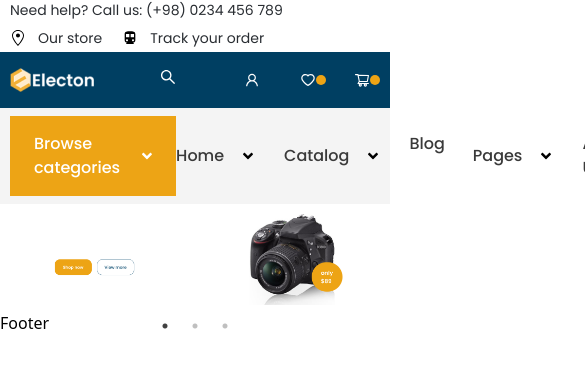
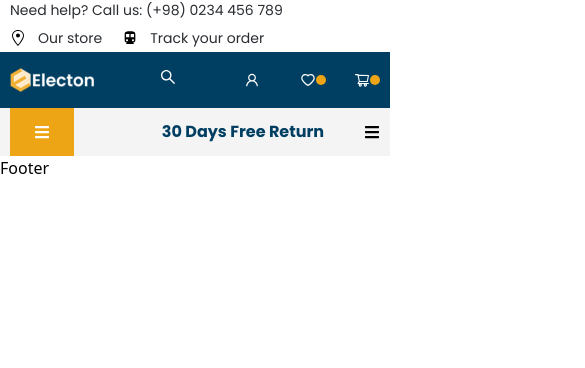
Before and after one commit to sohelrana3/Electon-E-commerce-website, a React (Create React App) app: page / in a window 390 px wide. Shown: the top 368 px of the page, 585 px wide, since content can reach past the window. Built offline with nearby package versions, Linux system fonts and the light colour scheme.

Commit message:
nabvar respons ok

```diff
--- a/src/components/Navbar.js
+++ b/src/components/Navbar.js
@@ -2,7 +2,7 @@ import React, { useState } from 'react'
 import Container from './leyouts/Container'
 import Flex from './leyouts/Flex'
 import List from './leyouts/List'
-import {FaAngleDown} from 'react-icons/fa'
+import {FaAngleDown, FaBars} from 'react-icons/fa'
 import Listitem from './leyouts/Listitem'
 
 
@@ -11,6 +11,7 @@ const Navbar = () => {
   let [home, sethome] = useState(false)
   let [Catalog, setCatalog] = useState(false)
   let [Pages, setPages] = useState(false)
+  let [navbar, setnavbar] = useState(false)
   let handleclick = ()=>{
     console.log("pppp");
     setcatagorise(!categories)
@@ -19,13 +20,14 @@ const Navbar = () => {
   return (
     <div className='w-full bg-[#F4f4F4]'>
      <Container>
-      <Flex className='flex justify-between items-center'>
-        <div className='relative'>
+      <Flex className='flex justify-between items-center relative'>
+        <div className='relative mr-2 lg:mr-0'>
           <p onClick={handleclick} className='flex items-center gap-x-4 bg-yow py-4 px-6 text-base font-medium font-popi text-white cursor-pointer'>
-            <span>Browse categories</span>
-            <FaAngleDown />
+            <span className='hidden lg:block'>Browse categories</span>
+            <FaBars className='lg:hidden' />
+            <FaAngleDown className='hidden lg:block' />
             </p>
-            <div className='bg-yow absolute top-14 left-0 w-full z-50'>
+            <div className='bg-yow absolute top-14 left-0 w-[250px] z-50'>
               {
                 categories &&(
                   <List>
@@ -40,7 +42,9 @@ const Navbar = () => {
             </div>
         </div>
         <div>
-          <List className='flex gap-x-7'>
+          {
+            navbar &&(
+              <List className='lg:flex absolute right-0 top-10 lg:top-0 sm:max-lg:bg-yow lg:relative z-50 gap-x-7'>
               <div onClick={()=> sethome(!home)} className='flex items-center gap-x-4 relative'>
                   <Listitem className='text-[#3A3A3A] text-base font-medium font-popi' listitem='Home' />
                   <FaAngleDown />
@@ -88,11 +92,20 @@ const Navbar = () => {
                   </div>
                 </div>
                 <Listitem className='text-[#3A3A3A] text-base font-medium font-popi' listitem='About Us' />
+
+
+
             </List >
+            )
+          }
+
 
         </div>
         <div>
           <h3 className='text-base text-primary font-bold font-popi'>30 Days Free Return</h3>
+        </div>
+        <div>
+          <FaBars onClick={()=>setnavbar(!navbar)} className='block lg:hidden' />
         </div>
       </Flex>
     </Container>
--- a/src/pages/Home.js
+++ b/src/pages/Home.js
@@ -3,8 +3,8 @@ import Banner from '../components/Banner'
 
 const Home = () => {
   return (
-      <Banner />
-
+     // <Banner />
+    <></>
   )
 }
 
```
Lines whose indentation alone changed are shown as unchanged.
